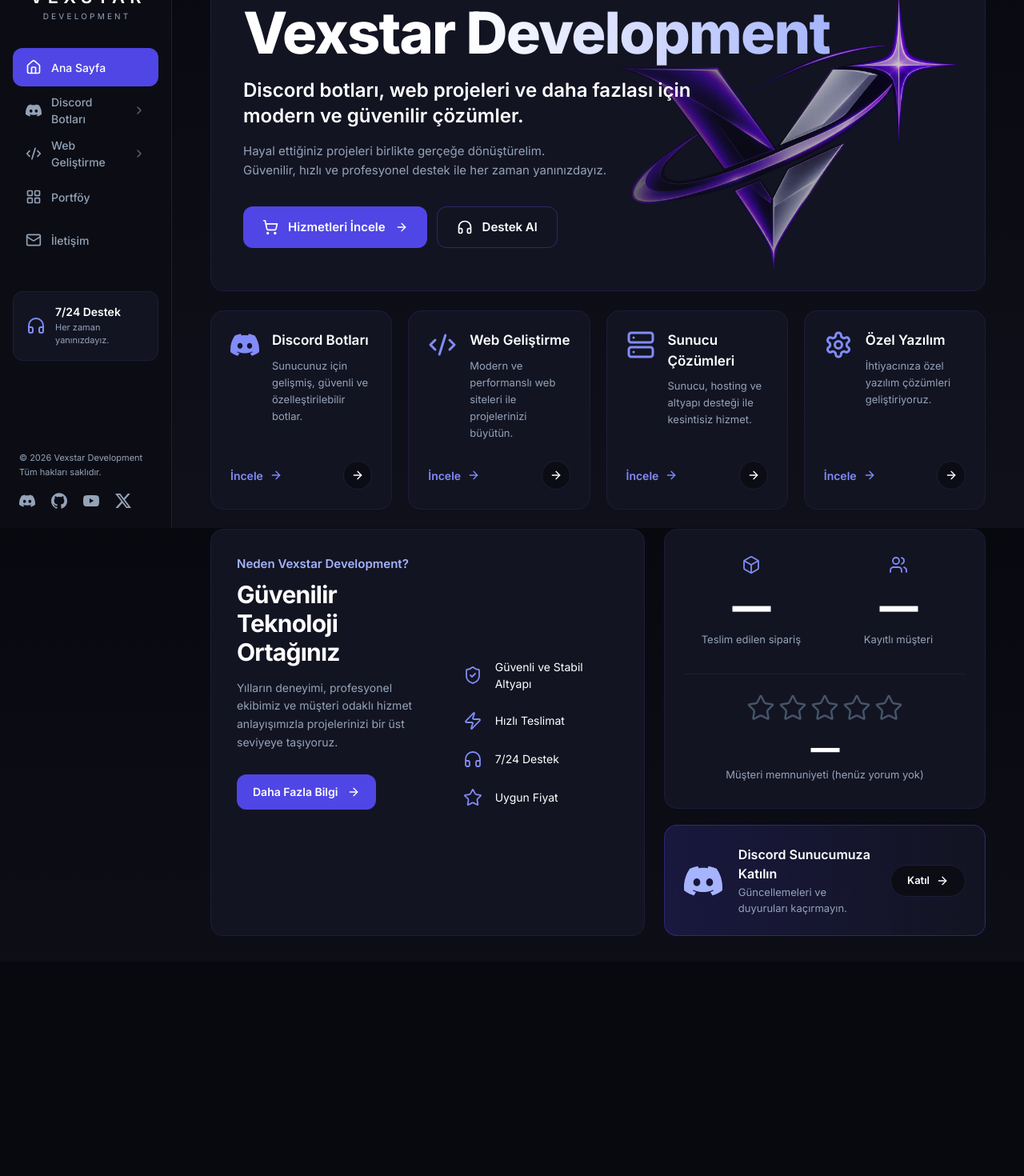
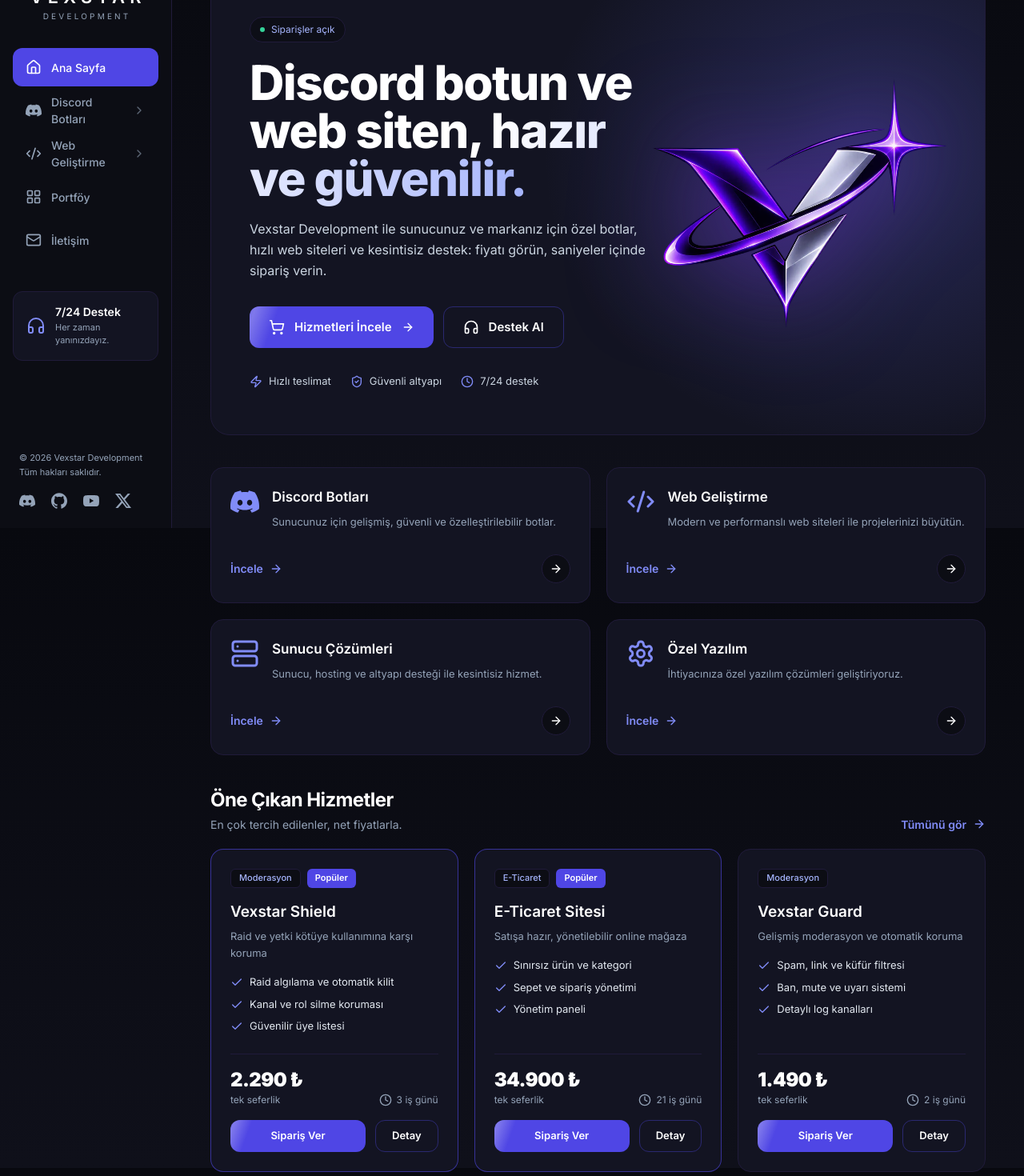
Before and after one commit to vexadevjr/vexa_web, a React (Vite) app in the folder vexa_project/frontend/: page / in a window 1280 px wide. Shown: the part 140-1610 px from the top of the page at 80% size. Before the commit the page ends 1342 px from the top, so only its background shows below. Built offline with nearby package versions, Linux system fonts and the light colour scheme; no server answers.

Commit message:
Add files via upload

```diff
--- /dev/null
+++ b/vexa_project/frontend/src/components/Featured.jsx
@@ -0,0 +1,66 @@
+import { Link } from 'react-router-dom'
+import { ArrowRight, Check, Clock } from 'lucide-react'
+import Button from './Button.jsx'
+import useProducts from '../hooks/useProducts.js'
+import { useApp } from '../context/AppContext.jsx'
+import { siteConfig } from '../config/siteConfig.js'
+import { priceLabel, deliveryLabel, productPath } from '../lib/format.js'
+
+// Home page shop window: the popular products first, so a visitor sees real prices without clicking around.
+export default function Featured() {
+  const products = useProducts()
+  const { openOrder } = useApp()
+  const picks = [...products].sort((a, b) => Number(Boolean(b.popular)) - Number(Boolean(a.popular))).slice(0, 3)
+  if (!picks.length) return null
+
+  return (
+    <section>
+      <div className="flex items-end justify-between gap-4">
+        <div>
+          <h2 className="text-2xl font-bold tracking-tight text-white">Öne Çıkan Hizmetler</h2>
+          <p className="mt-1 text-[14px] text-vx-muted">En çok tercih edilenler, net fiyatlarla.</p>
+        </div>
+        <Link to={siteConfig.routes.bots} className="hidden sm:inline-flex items-center gap-2 text-[14px] font-semibold text-vx-accent-text hover:text-vx-accent-soft">
+          Tümünü gör <ArrowRight className="w-4 h-4" />
+        </Link>
+      </div>
+
+      <div className="mt-5 grid grid-cols-1 md:grid-cols-3 gap-5">
+        {picks.map((p) => (
+          <article key={p.slug} className={`flex flex-col p-6 rounded-2xl bg-vx-card border transition-colors hover:border-vx-accent-text/40 ${p.popular ? 'border-vx-accent/60' : 'border-vx-line'}`}>
+            <div className="flex items-center gap-2">
+              <span className="px-2.5 h-6 inline-flex items-center rounded-md bg-vx-surface border border-vx-line text-[11px] font-medium text-vx-accent-soft">{p.subCategory || 'Hizmet'}</span>
+              {p.popular && <span className="px-2.5 h-6 inline-flex items-center rounded-md bg-vx-accent text-[11px] font-semibold text-white">Popüler</span>}
+            </div>
+            <h3 className="mt-4 text-[19px] font-semibold text-white">{p.name}</h3>
+            <p className="mt-1.5 text-[13px] leading-relaxed text-vx-muted">{p.tagline}</p>
+            <ul className="mt-4 space-y-2">
+              {(p.features || []).slice(0, 3).map((f) => (
+                <li key={f} className="flex items-start gap-2 text-[13px] text-slate-200">
+                  <Check className="w-4 h-4 mt-0.5 shrink-0 text-vx-accent-text" /> {f}
+                </li>
+              ))}
+            </ul>
+            <div className="mt-auto pt-6">
+              <div className="flex items-end justify-between border-t border-vx-line pt-4">
+                <div>
+                  <div className="text-2xl font-black tracking-tight text-white">{priceLabel(p)}</div>
+                  <div className="text-[12px] text-vx-muted">{p.period}</div>
+                </div>
+                <div className="flex items-center gap-1.5 text-[12px] text-vx-muted"><Clock className="w-4 h-4" /> {deliveryLabel(p)}</div>
+              </div>
+              <div className="mt-4 flex gap-3">
+                {p.price == null ? (
+                  <Button size="sm" to={`${siteConfig.routes.contact}?konu=${encodeURIComponent(p.name)}`} className="flex-1">Teklif İste</Button>
+                ) : (
+                  <Button size="sm" onClick={() => openOrder(p)} className="flex-1">Sipariş Ver</Button>
+                )}
+                <Button size="sm" variant="secondary" to={productPath(p)}>Detay</Button>
+              </div>
+            </div>
+          </article>
+        ))}
+      </div>
+    </section>
+  )
+}
--- a/vexa_project/frontend/src/components/Hero.jsx
+++ b/vexa_project/frontend/src/components/Hero.jsx
@@ -1,41 +1,50 @@
-import { ArrowRight, ShoppingCart, Headphones } from 'lucide-react'
+import { ArrowRight, ShoppingCart, Headphones, ShieldCheck, Zap, Clock } from 'lucide-react'
 import Button from './Button.jsx'
+import StarBar from './StarBar.jsx'
 import { siteConfig } from '../config/siteConfig.js'
+import { useStats } from '../hooks/useLive.js'
 import { scrollToHash } from '../lib/scroll.js'
 import vLogo from '../assets/vexstar-logo.png'
 
+const chips = [
+  { icon: Zap, label: 'Hızlı teslimat' },
+  { icon: ShieldCheck, label: 'Güvenli altyapı' },
+  { icon: Clock, label: '7/24 destek' },
+]
+
 export default function Hero() {
+  const stats = useStats()
+  const rated = stats && stats.available && stats.reviewCount > 0
+
   return (
-    <section id="home" className="relative overflow-hidden rounded-2xl bg-vx-card border border-vx-line min-h-[400px]">
+    <section
+      id="home"
+      className="relative overflow-hidden rounded-3xl border border-vx-line bg-vx-card"
+      style={{ backgroundImage: 'radial-gradient(60% 90% at 85% 40%, rgba(99,102,241,0.28), transparent 70%)' }}
+    >
       <img
         src={vLogo}
         alt=""
         aria-hidden="true"
-        className="pointer-events-none hidden md:block absolute right-8 top-1/2 -translate-y-1/2 w-[44%] max-w-[540px] opacity-90"
+        className="pointer-events-none hidden md:block absolute right-6 lg:right-12 top-1/2 -translate-y-1/2 w-[38%] max-w-[460px] drop-shadow-[0_0_60px_rgba(124,58,237,0.55)]"
       />
-      <div className="pointer-events-none absolute inset-0 bg-gradient-to-r from-vx-card via-vx-card/70 to-transparent" />
 
-      <div className="relative z-10 p-8 sm:p-10">
-        <h1 className="text-5xl sm:text-6xl lg:text-[72px] font-extrabold tracking-tight leading-[1.05] text-white">
-          Vexstar{' '}
-          <span className="bg-clip-text text-transparent bg-gradient-to-r from-white to-indigo-300">Development</span>
+      <div className="relative z-10 px-8 py-12 sm:px-12 sm:py-14 md:max-w-[62%]">
+        <div className="inline-flex items-center gap-2 px-3 h-8 rounded-full bg-vx-surface/80 border border-vx-line text-[12px] text-vx-accent-soft">
+          <span className="w-1.5 h-1.5 rounded-full bg-emerald-400" /> Siparişler açık
+        </div>
+
+        <h1 className="mt-5 text-4xl sm:text-5xl lg:text-[60px] font-extrabold tracking-tight leading-[1.05] text-white">
+          Discord botun ve web siten,{' '}
+          <span className="bg-clip-text text-transparent bg-gradient-to-r from-white to-indigo-300">hazır ve güvenilir.</span>
         </h1>
 
-        <p className="mt-5 max-w-[600px] text-xl sm:text-2xl font-semibold leading-snug text-white">
-          Discord botları, web projeleri ve daha fazlası için modern ve güvenilir çözümler.
-        </p>
-        <p className="mt-4 max-w-[540px] text-[15px] leading-relaxed text-vx-muted">
-          Hayal ettiğiniz projeleri birlikte gerçeğe dönüştürelim.
-          <br />
-          Güvenilir, hızlı ve profesyonel destek ile her zaman yanınızdayız.
+        <p className="mt-5 max-w-[520px] text-[16px] leading-relaxed text-slate-300">
+          Vexstar Development ile sunucunuz ve markanız için özel botlar, hızlı web siteleri ve kesintisiz destek: fiyatı görün, saniyeler içinde sipariş verin.
         </p>
 
         <div className="mt-8 flex flex-wrap gap-3">
-          <Button
-            size="lg"
-            href={siteConfig.sections.services}
-            onClick={(e) => scrollToHash(e, siteConfig.sections.services)}
-          >
+          <Button size="lg" href={siteConfig.sections.services} onClick={(e) => scrollToHash(e, siteConfig.sections.services)}>
             <ShoppingCart className="w-5 h-5" />
             Hizmetleri İncele
             <ArrowRight className="w-4 h-4 transition-transform duration-300 group-hover:translate-x-1" />
@@ -45,6 +54,21 @@ export default function Hero() {
             Destek Al
           </Button>
         </div>
+
+        <div className="mt-8 flex flex-wrap items-center gap-x-6 gap-y-3 text-[13px] text-slate-300">
+          {chips.map(({ icon: Icon, label }) => (
+            <span key={label} className="inline-flex items-center gap-2">
+              <Icon className="w-4 h-4 text-vx-accent-text" /> {label}
+            </span>
+          ))}
+          {rated && (
+            <span className="inline-flex items-center gap-2">
+              <StarBar value={stats.average} className="w-4 h-4" />
+              <b className="text-white">{stats.average.toFixed(1)}</b>
+              <span className="text-vx-muted">({stats.reviewCount} yorum)</span>
+            </span>
+          )}
+        </div>
       </div>
     </section>
   )
--- /dev/null
+++ b/vexa_project/frontend/src/components/HomeReviews.jsx
@@ -0,0 +1,40 @@
+import { Link } from 'react-router-dom'
+import { ArrowRight, BadgeCheck } from 'lucide-react'
+import StarBar from './StarBar.jsx'
+import { useReviews } from '../hooks/useLive.js'
+import { siteConfig } from '../config/siteConfig.js'
+
+// Shown on the home page only when real, published reviews exist (nothing empty or fake is ever displayed).
+export default function HomeReviews() {
+  const { reviews, stats } = useReviews()
+  if (!reviews.length || !stats) return null
+
+  return (
+    <section>
+      <div className="flex flex-wrap items-end justify-between gap-4">
+        <div>
+          <h2 className="text-2xl font-bold tracking-tight text-white">Müşterilerimiz Ne Diyor?</h2>
+          <div className="mt-3 flex items-center gap-3">
+            <StarBar value={stats.average} className="w-6 h-6" />
+            <span className="text-[14px] text-vx-muted"><b className="text-white text-lg">{stats.average.toFixed(1)}</b> / 5 · {stats.count} yorum</span>
+          </div>
+        </div>
+        <Link to={`${siteConfig.routes.bots}#yorumlar`} className="inline-flex items-center gap-2 text-[14px] font-semibold text-vx-accent-text hover:text-vx-accent-soft">
+          Yorum yaz <ArrowRight className="w-4 h-4" />
+        </Link>
+      </div>
+      <div className="mt-5 grid grid-cols-1 md:grid-cols-3 gap-5">
+        {reviews.slice(0, 3).map((r) => (
+          <figure key={`${r.name}${r.createdAt}`} className="flex flex-col p-6 rounded-2xl bg-vx-card border border-vx-line">
+            <StarBar value={r.rating} className="w-4 h-4" />
+            <blockquote className="mt-4 text-[14px] leading-relaxed text-slate-200 break-words line-clamp-5">“{r.text}”</blockquote>
+            <figcaption className="mt-auto pt-5 flex items-center justify-between gap-2 text-[13px]">
+              <span className="font-semibold text-white">{r.name}</span>
+              {r.verified && <span className="inline-flex items-center gap-1 text-[11px] text-vx-accent-soft"><BadgeCheck className="w-4 h-4" /> Doğrulanmış müşteri</span>}
+            </figcaption>
+          </figure>
+        ))}
+      </div>
+    </section>
+  )
+}
--- a/vexa_project/frontend/src/components/ServiceCards.jsx
+++ b/vexa_project/frontend/src/components/ServiceCards.jsx
@@ -10,14 +10,14 @@ const icons = { discord: DiscordIcon, code: Code2, server: Server, settings: Set
 export default function ServiceCards() {
   const { serviceCards } = useSite()
   return (
-    <section id={idOf(siteConfig.sections.services)} className="grid grid-cols-1 sm:grid-cols-2 xl:grid-cols-4 gap-5 items-stretch">
+    <section id={idOf(siteConfig.sections.services)} className="grid grid-cols-1 md:grid-cols-2 gap-5 items-stretch">
       {serviceCards.map(({ title, icon, desc, to }) => {
         const Icon = icons[icon] || Settings
         return (
           <Link
             key={title}
             to={to}
-            className="group h-full min-h-[190px] flex flex-col p-6 rounded-2xl bg-vx-card border border-vx-line transition-colors hover:border-vx-accent-text/40"
+            className="group h-full min-h-[170px] flex flex-col p-6 rounded-2xl bg-vx-card border border-vx-line transition-colors hover:border-vx-accent-text/40"
           >
             <div className="flex gap-4">
               <Icon className="w-9 h-9 shrink-0 text-vx-accent-text" strokeWidth={2} />
--- a/vexa_project/frontend/src/components/StatsSection.jsx
+++ b/vexa_project/frontend/src/components/StatsSection.jsx
@@ -43,13 +43,11 @@ export function StatsGrid() {
 export default function StatsSection() {
   const { links } = useSite()
   return (
-    <div className="h-full flex flex-col gap-5">
-      <StatsGrid />
-
+    <div className="">
       <a
         href={links.discord}
         {...external}
-        className="group relative overflow-hidden flex-1 flex items-center gap-5 p-6 rounded-2xl bg-gradient-to-r from-vx-accent/20 to-vx-card border border-vx-accent/40 hover:border-vx-accent-text/60 transition-colors duration-300"
+        className="group relative overflow-hidden flex items-center gap-5 p-7 rounded-2xl bg-gradient-to-r from-vx-accent/20 to-vx-card border border-vx-accent/40 hover:border-vx-accent-text/60 transition-colors duration-300"
       >
         <Shimmer />
         <DiscordIcon className="relative w-12 h-12 shrink-0 text-vx-accent-soft" />
--- a/vexa_project/frontend/src/pages/Home.jsx
+++ b/vexa_project/frontend/src/pages/Home.jsx
@@ -1,17 +1,19 @@
 import Hero from '../components/Hero.jsx'
 import ServiceCards from '../components/ServiceCards.jsx'
-import WhySection from '../components/WhySection.jsx'
+import Featured from '../components/Featured.jsx'
+import HowItWorks from '../components/HowItWorks.jsx'
+import HomeReviews from '../components/HomeReviews.jsx'
 import StatsSection from '../components/StatsSection.jsx'
 
 export default function Home() {
   return (
-    <div className="space-y-6">
+    <div className="space-y-10">
       <Hero />
       <ServiceCards />
-      <section className="grid grid-cols-1 xl:grid-cols-[1.35fr_1fr] gap-6 items-stretch">
-        <WhySection />
-        <StatsSection />
-      </section>
+      <Featured />
+      <HowItWorks />
+      <HomeReviews />
+      <StatsSection />
     </div>
   )
 }
```
